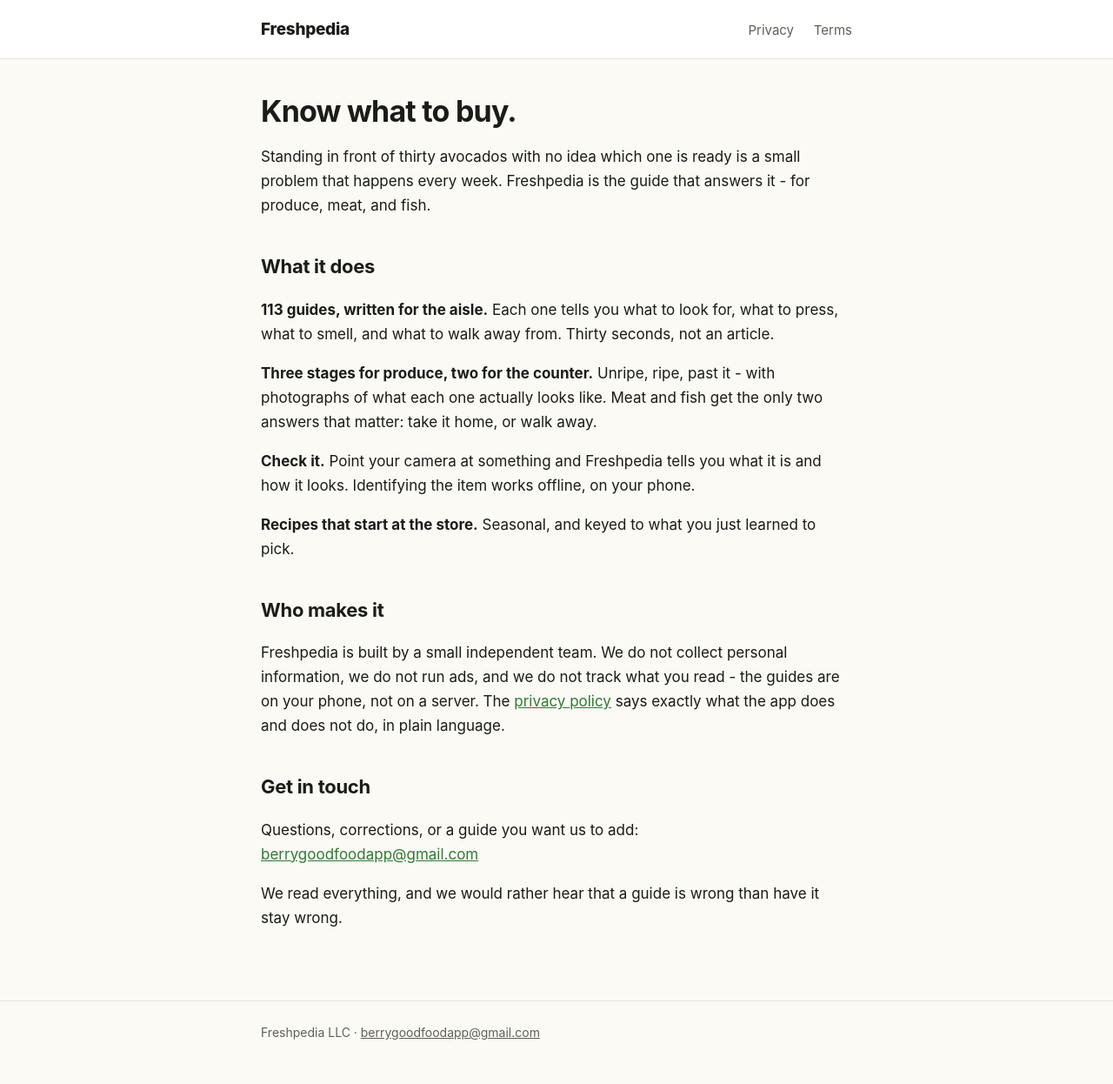
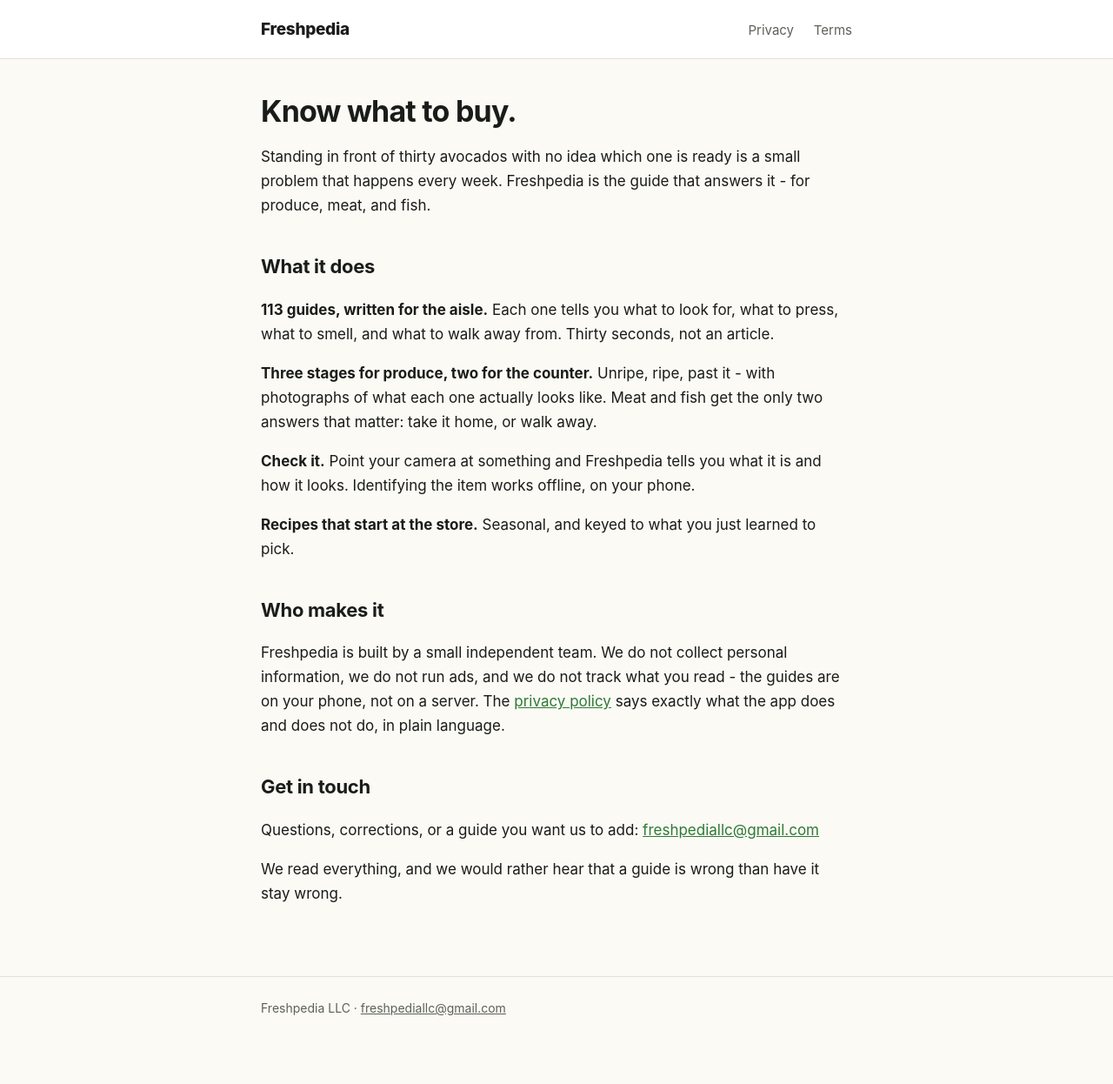
Before and after one commit to Freshpedia-app/freshpedia-legal, a Jekyll site: the page built from index.md, in a window 1280 px wide. Shown: the whole page at 87% size. Built offline with Jekyll 4.4.1, drawn with Linux system fonts in a browser that asks for light colours; after the commit the page ends 1218 px from its top, so only the background shows below that.

Commit message:
Point contact at freshpediallc@gmail.com
Synced from the app repo, plus the footer and the home page.

```diff
--- a/_config.yml
+++ b/_config.yml
@@ -7,7 +7,7 @@ description: Know what to buy. A shopping guide for picking fresh produce, meat,
 # rejection rather than a question.
 brand: Freshpedia
 company: Freshpedia LLC
-email: berrygoodfoodapp@gmail.com
+email: freshpediallc@gmail.com
 
 defaults:
   - scope:
--- a/index.md
+++ b/index.md
@@ -23,6 +23,6 @@ Freshpedia is built by a small independent team. We do not collect personal info
 
 ## Get in touch
 
-Questions, corrections, or a guide you want us to add: [berrygoodfoodapp@gmail.com](mailto:berrygoodfoodapp@gmail.com)
+Questions, corrections, or a guide you want us to add: [freshpediallc@gmail.com](mailto:freshpediallc@gmail.com)
 
 We read everything, and we would rather hear that a guide is wrong than have it stay wrong.
```
Also changed, not shown: privacy.md (+1 -1 lines), terms.md (+1 -1 lines).
